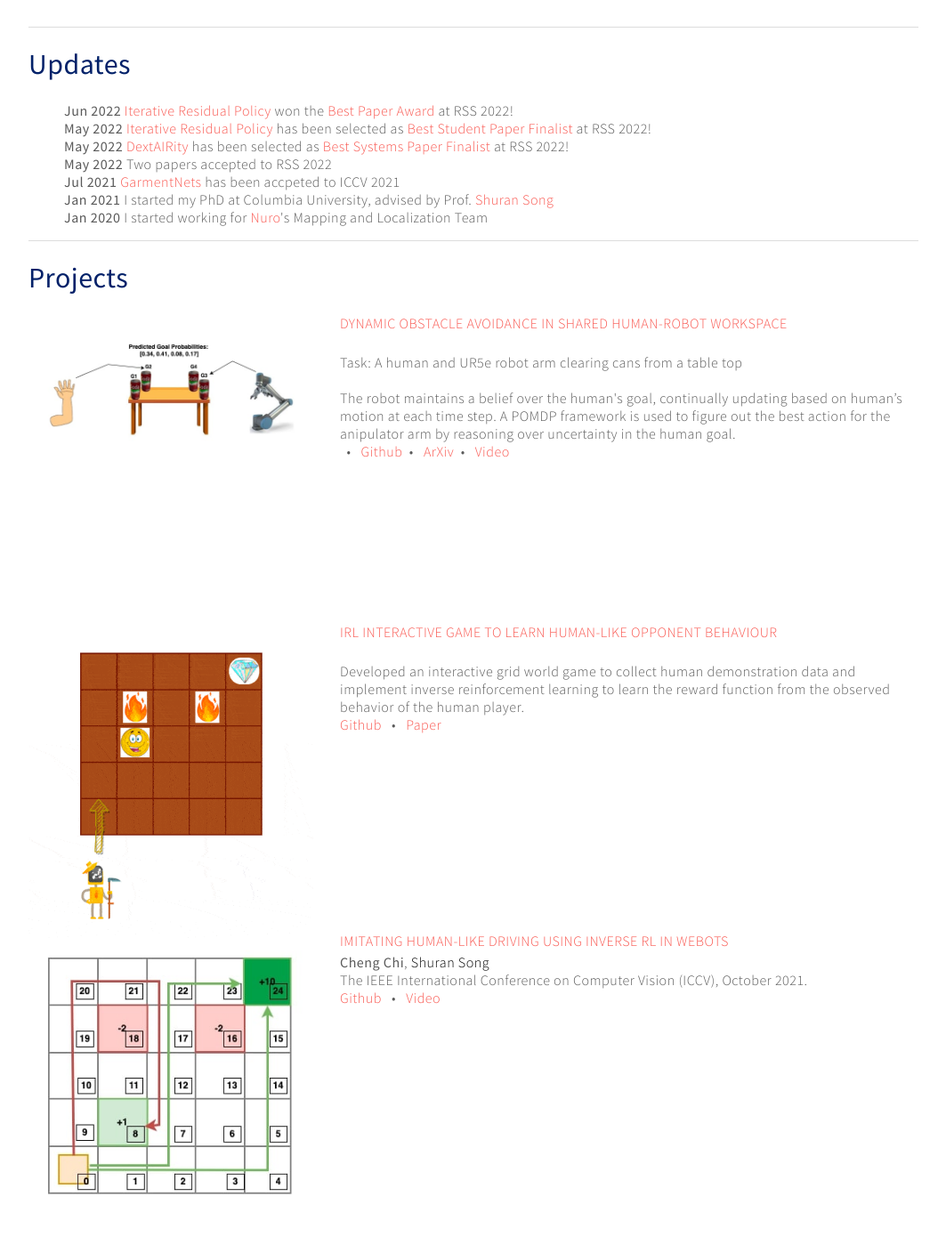
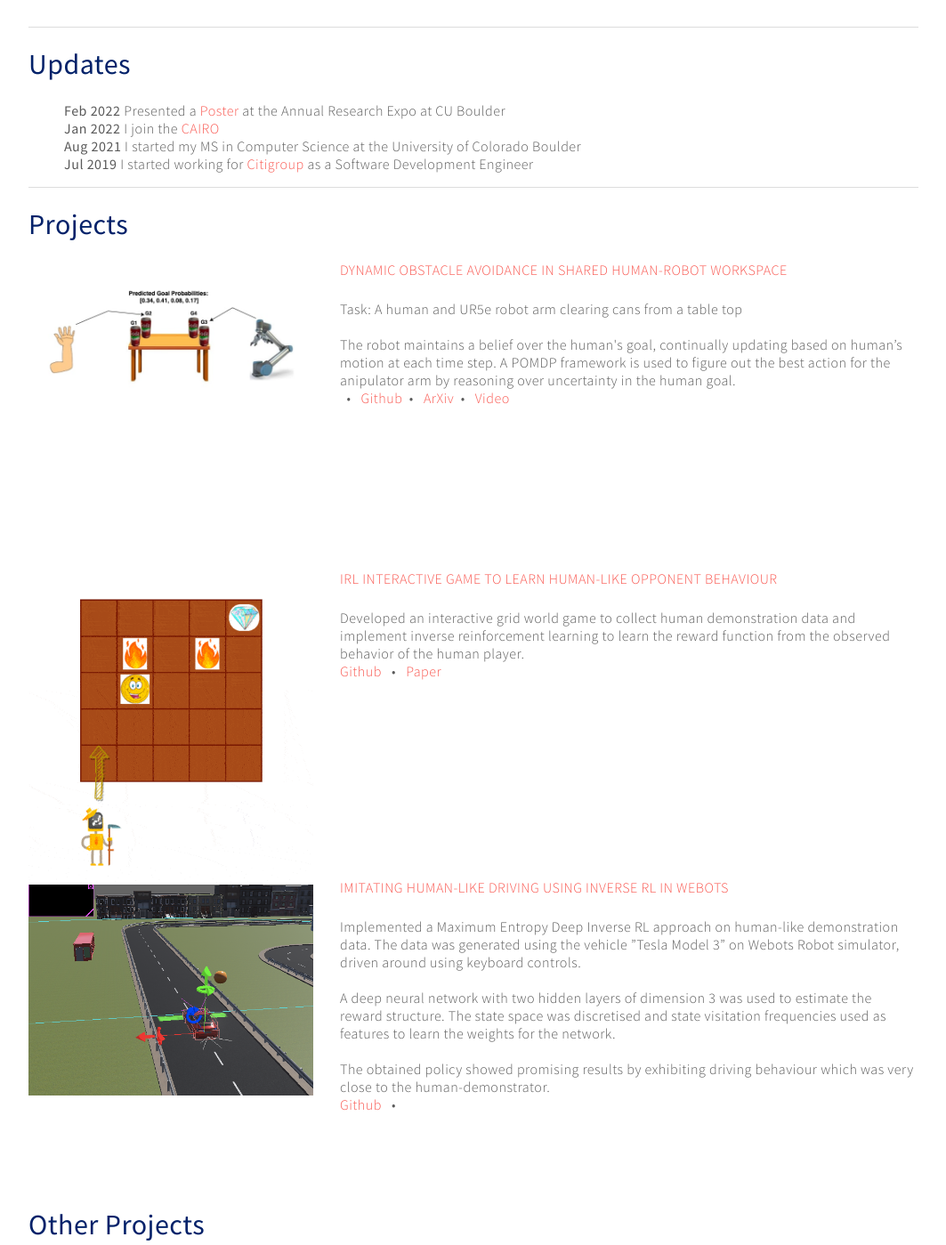
Before and after one commit to tuhina2313/tuhina2313.github.io, a plain HTML site: page index.html in a window 1280 px wide. Shown: the part 679-2078 px from the top of the page at 89% size, without its empty margins (108-1171 px from the left). Drawn offline with Linux system fonts and the light colour scheme.

Commit message:
Adding changes to index

```diff
--- a/index.html
+++ b/index.html
@@ -34,7 +34,7 @@
                 <div id="profile-name">Tuhina Tripathi</div>
                 <div id="profile-email"> Tuhina dot Tripathi at colorado dot edu</div>
                 <p>
-                    I am a masters student at the University of Colorado Boulder. I am fortunate to be advised by Professor Bradley Hayes and be a part of the Collaborative Artificial Intelligence and Robotics Labotatory ([CAIRO Lab](https://www.cairo-lab.com/)).
+                    I am a masters student at the University of Colorado Boulder. I am fortunate to be advised by Professor Bradley Hayes and be a part of the Collaborative Artificial Intelligence and Robotics Labotatory <a href="http://www.cairo-lab.com/">CAIRO</a>.
                     My research is at the intersection of Human-Robot-Interaction and Inverse Reinforcement Learning. I am particularly intested in learning how human preferences can be accounted for and used to improve efficiency in a shared task.
 
                 </p>
@@ -66,13 +66,10 @@
         <div class="section" id="updates">
             <h1>Updates</h1>
             <ul>
-                <li> <b>Jun 2022</b> <a href="https://irp.cs.columbia.edu/">Iterative Residual Policy</a> won the <a href="https://roboticsconference.org/program/awards">Best Paper Award</a> at RSS 2022!
-                <li> <b>May 2022</b> <a href="https://irp.cs.columbia.edu/">Iterative Residual Policy</a> has been selected as <a href="https://roboticsconference.org/program/awards">Best Student Paper Finalist</a> at RSS 2022!
-                <li> <b>May 2022</b> <a href="https://dextairity.cs.columbia.edu/">DextAIRity</a> has been selected as <a href="https://roboticsconference.org/program/awards">Best Systems Paper Finalist</a> at RSS 2022!
-                <li> <b>May 2022</b> Two papers accepted to RSS 2022
-                <li> <b>Jul 2021</b> <a href="https://garmentnets.cs.columbia.edu/">GarmentNets</a> has been accpeted to ICCV 2021
-                <li> <b>Jan 2021</b> I started my PhD at Columbia University, advised by Prof. <a href="https://www.cs.columbia.edu/~shurans/">Shuran Song</a>
-                <li> <b>Jan 2020</b> I started working for <a href="https://www.nuro.ai/">Nuro</a>'s Mapping and Localization Team
+                <li> <b>Feb 2022</b> Presented a <a href="assets/files/Research_Expo.pdf">Poster</a> at the Annual Research Expo at CU Boulder
+                <li> <b>Jan 2022</b> I join the <a href="http://www.cairo-lab.com/">CAIRO</a>
+                <li> <b>Aug 2021</b> I started my MS in Computer Science at the University of Colorado Boulder</a>
+                <li> <b>Jul 2019</b> I started working for <a href="https://www.citigroup.com/citi/">Citigroup</a> as a Software Development Engineer
             </ul>
             <p></p>
             <div style="clear: both;"></div>
@@ -113,16 +110,19 @@
 
             <div>
                 <a class="research-thumb">
-                    <img src="assets/images/irl_gw.jpg" alt="">
+                    <img src="assets/images/webots_ss.png" alt="">
                   </a>
                 <a>
                     IMITATING HUMAN-LIKE DRIVING USING INVERSE RL IN WEBOTS
                 </a>
                 <p>
-                    <b>Cheng Chi</b>, <a style="color:#000;" href="https://www.cs.columbia.edu/~shurans/">Shuran Song</a>
-                    <br>The IEEE International Conference on Computer Vision (ICCV), October 2021.<br>
+                    <br>Implemented a Maximum Entropy Deep Inverse RL approach on human-like demonstration data. The data was generated using
+                    the vehicle ”Tesla Model 3” on Webots Robot simulator, driven around using keyboard controls.<br>
+                    <br>A deep neural network with two hidden layers of dimension 3 was used to estimate the reward structure. The state space was
+                    discretised and state visitation frequencies used as features to learn the weights for the network.<br>
+                    <br>The obtained policy showed promising results by exhibiting driving behaviour which was very close to the human-demonstrator.<br>
                     <a href="">Github</a> &nbsp;&nbsp;&bull;&nbsp;&nbsp;
-                    <a href="">Video</a>
+
                 </p>
             </div>
             <!-- <div>
```
Also changed, not shown: 1 other file.
